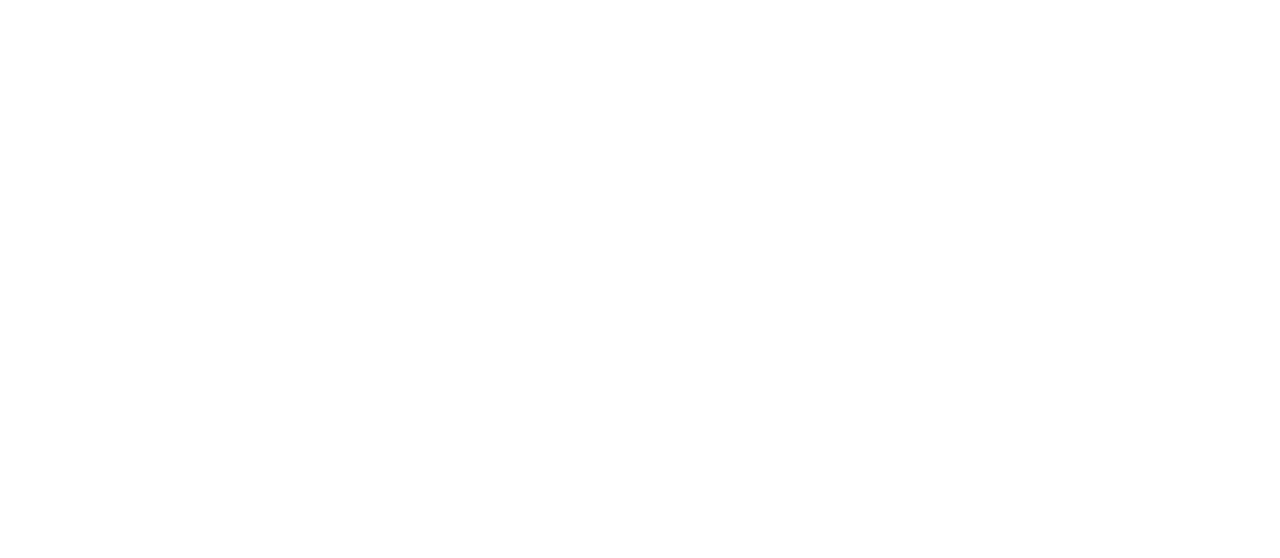
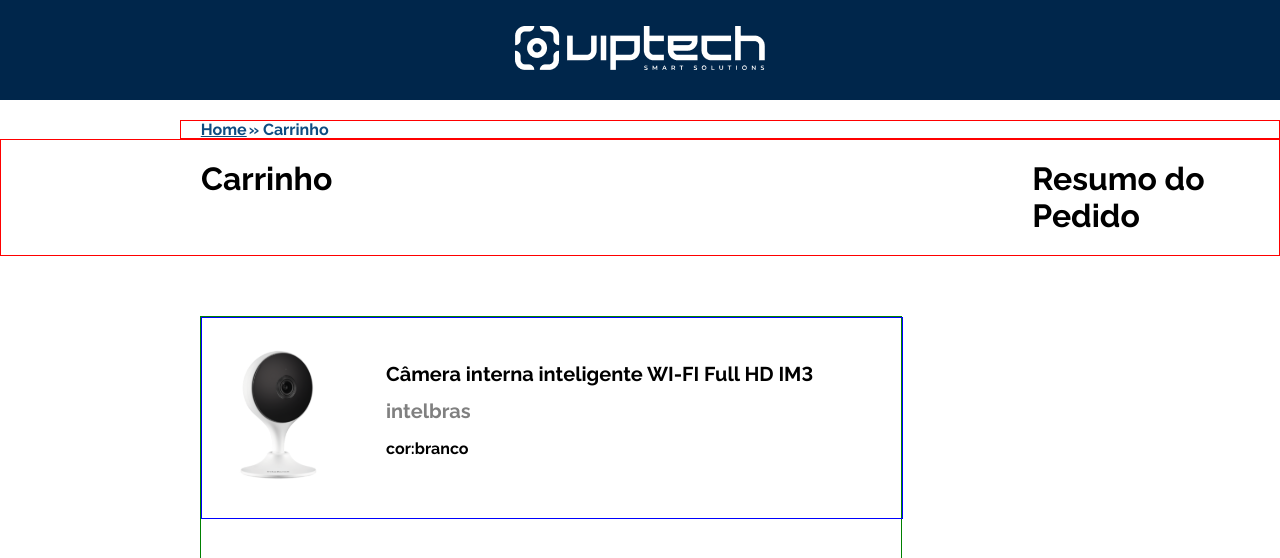
Before and after one commit to andrefavaroexe/Viptech-E-commerce-project, a React (Create React App) app: page /carrinho in a window 1280 px wide. Before the commit this address had no page. Shown: the top 558 px of the page. Built offline with nearby package versions, Linux system fonts and the light colour scheme.

Commit message:
carrinho

```diff
--- a/src/App.js
+++ b/src/App.js
@@ -1,9 +1,7 @@
-
 import { Button } from "./components/button/Button";
 import { Header } from "./components/header/Header";
 import { Product } from "./components/product/Product";
-import { Product2 } from "./components/product/Product";
-import { Product3 } from "./components/product/Product";
+
 
 import "./App.css";
 
@@ -21,8 +19,6 @@
 
       <div>
         <Product />
-        <Product2 />
-        <Product3 />
       </div>
 
     </>
--- a/src/components/button/Button.jsx
+++ b/src/components/button/Button.jsx
@@ -3,7 +3,7 @@
 import { Link } from 'react-router-dom'
 export function Button () {
     return (
-        <Link className='line' to = "/pagina2">
+        <Link className='line' to = "/adicionar">
         <button className='Button'><img src={icon} alt=""/>Adicionar Produto</button>
         </Link>
     )
--- /dev/null
+++ b/src/components/carrinho/Carrinho.css
@@ -0,0 +1,25 @@
+.paititulo {
+    border: solid 1px red;
+    display: flex;
+    gap: 500px;
+}
+
+.CarrinhoNcounter {
+    border: solid 1px green;
+    width: 700px;
+    height: 300px;
+    margin-left: 200px;
+    margin-top: 60px;
+
+
+}
+.CarrinhoBox {
+    width: 700px;
+    height: 200px;
+    border: solid 1px blue;
+}
+
+.nomeProdutoCarrinho {
+    font-size: 20px;
+    padding-top: 30px;
+}
--- /dev/null
+++ b/src/components/carrinho/Carrinho.js
@@ -0,0 +1,44 @@
+import App from "../../App";
+import { Header } from "../header/Header";
+import "../paginas/Page2.css";
+import "../carrinho/Carrinho.css";
+import camera1 from "../../images/camera1.svg";
+
+export function CarrinhoCompra() {
+  return (
+    <>
+      <Header />
+      <div className="littleHome">
+        <p className="homezinha">
+          <a href="/" onClick={App}>
+            Home
+          </a>
+        </p>
+        <p> &#187; Carrinho</p>
+      </div>
+
+      <div className="paititulo">
+        <h1 className="tittle">Carrinho</h1>
+        <h1 className="tittle">Resumo do Pedido</h1>
+      </div>
+      <div className="CarrinhoNcounter">
+        <div className="CarrinhoBox">
+          <div className="listaProduto">
+            <div className="informacoesProduto">
+              <img src={camera1} alt="camera1"></img>
+
+              <div className="productBox">
+                <h1 className="nomeProdutoCarrinho">
+                  Câmera interna inteligente WI-FI Full HD IM3
+                </h1>
+                <p className="marcaProduto">intelbras</p>
+
+                <p className="corProdutoCarrinho">cor:branco</p>
+              </div>
+            </div>
+          </div>
+        </div>
+      </div>
+    </>
+  );
+}
--- /dev/null
+++ b/src/components/carrinho/CarrinhoDeCompras.js
@@ -0,0 +1,13 @@
+import React from "react";
+import { CarrinhoCompra } from "./Carrinho";
+
+export function Carrinho () {
+    return (
+        <>
+
+        <CarrinhoCompra />
+
+
+        </>
+    )
+}
--- /dev/null
+++ b/src/components/editproduct/EditProduct.js
@@ -0,0 +1,29 @@
+import React from "react";
+import { Post } from "../form/post";
+import { Header } from "../header/Header";
+import App from "../../App";
+
+export function Edit () {
+    return (
+        <>
+
+      <Header />
+      <div className="littleHome">
+        <p className="homezinha">
+          <a href="/" onClick={App}>Home</a>
+        </p>
+        <p> &#187; Editar Produto</p>
+      </div>
+      <div>
+        <h1 className="tittle">Editar Produto</h1>
+      </div>
+      <div>
+        <Post/>
+      </div>
+      <div>
+
+      </div>
+
+        </>
+    )
+}
--- a/src/components/form/post.css
+++ b/src/components/form/post.css
@@ -1,8 +1,6 @@
 main {
     display: flex;
     justify-content: center;
-
-
     padding: 3rem 0;
 }
 
--- a/src/components/paginas/Page2.css
+++ b/src/components/paginas/Page2.css
@@ -1,12 +1,14 @@
 .littleHome {
+    border: 1px solid red;
     padding-left: 18.75px;
     color: #0F4C81;
     font-size: 16px;
     display: flex;
-    font-weight: 10px;
+    font-weight: 15px;
     line-height: 15px;
     align-items: center;
     margin-top: 20px;
+    margin-left: 180px;
 
 }
 .littleHome a {
@@ -18,7 +20,6 @@
 }
 
 .tittle {
-    margin-top: 50px;
-
+    margin-top: 20px;
     padding-left: 200px;
 }
--- a/src/components/product/Product.jsx
+++ b/src/components/product/Product.jsx
@@ -1,6 +1,4 @@
 import camera1 from "../../images/camera1.svg";
-import camera2 from "../../images/camera2.svg";
-import camera3 from "../../images/camera3.svg";
 import carrinho from "../../images/carrinho.png";
 import editar from "../../images/editar.png";
 import excluir from "../../images/excluir.png";
@@ -22,11 +20,11 @@
       </div>
 
       <div className="icones">
-        <a href="#">
+        <a href="/carrinho">
           {" "}
           <img src={carrinho} alt="carrinho" />{" "}
         </a>
-        <a href="#">
+        <a href="/editar">
           {" "}
           <img src={editar} alt="editar" />{" "}
         </a>
@@ -38,71 +36,3 @@
     </div>
   );
 }
-
-export function Product2() {
-  return (
-    <div className="listaProduto">
-      <div className="informacoesProduto">
-        <img src={camera2} alt="camera2"></img>
-
-        <div className="productBox">
-          <h1 className="nomeProduto">
-            Câmera DS-2CD 2583G2-l
-          </h1>
-          <p className="marcaProduto">HilkVision</p>
-          <p className="precoProduto">R$645,00</p>
-          <p className="corProduto">cor:branco</p>
-        </div>
-      </div>
-
-      <div className="icones">
-        <a href="#">
-          {" "}
-          <img src={carrinho} alt="carrinho" />{" "}
-        </a>
-        <a href="#">
-          {" "}
-          <img src={editar} alt="editar" />{" "}
-        </a>
-        <a href="#">
-          {" "}
-          <img src={excluir} alt="excluir" />{" "}
-        </a>
-      </div>
-    </div>
-  );
-}
-
-export function Product3() {
-  return (
-    <div className="listaProduto">
-      <div className="informacoesProduto">
-        <img src={camera3} alt="camera3"></img>
-
-        <div className="productBox">
-          <h1 className="nomeProduto">
-            Câmera interna inteligente WI-FI Full HD IM4
-          </h1>
-          <p className="marcaProduto">intelbras</p>
-          <p className="precoProduto">R$349,00</p>
-          <p className="corProduto">cor:branco</p>
-        </div>
-      </div>
-
-      <div className="icones">
-        <a href="#">
-          {" "}
-          <img src={carrinho} alt="carrinho" />{" "}
-        </a>
-        <a href="#">
-          {" "}
-          <img src={editar} alt="editar" />{" "}
-        </a>
-        <a href="#">
-          {" "}
-          <img src={excluir} alt="excluir" />{" "}
-        </a>
-      </div>
-    </div>
-  );
-}
--- a/src/index.js
+++ b/src/index.js
@@ -5,6 +5,8 @@
 import './index.css';
 import App from './App';
 import reportWebVitals from './reportWebVitals';
+import { Edit } from './components/editproduct/EditProduct';
+import { Carrinho } from './components/carrinho/CarrinhoDeCompras';
 
 const root = ReactDOM.createRoot(document.getElementById('root'));
 root.render(
@@ -12,8 +14,9 @@
    <BrowserRouter>
       <Routes>
       <Route path="/" element={<App/>} />
-      <Route path="/pagina2" element={<Adicionar/>} />
-
+      <Route path="/adicionar" element={<Adicionar/>} />
+      <Route path="/editar" element={<Edit/>} />
+      <Route path="/carrinho" element={<Carrinho/>} />
       </Routes>
       </BrowserRouter>
 
```
Also changed, not shown: src/components/form/post.jsx (+15 -8 lines).
